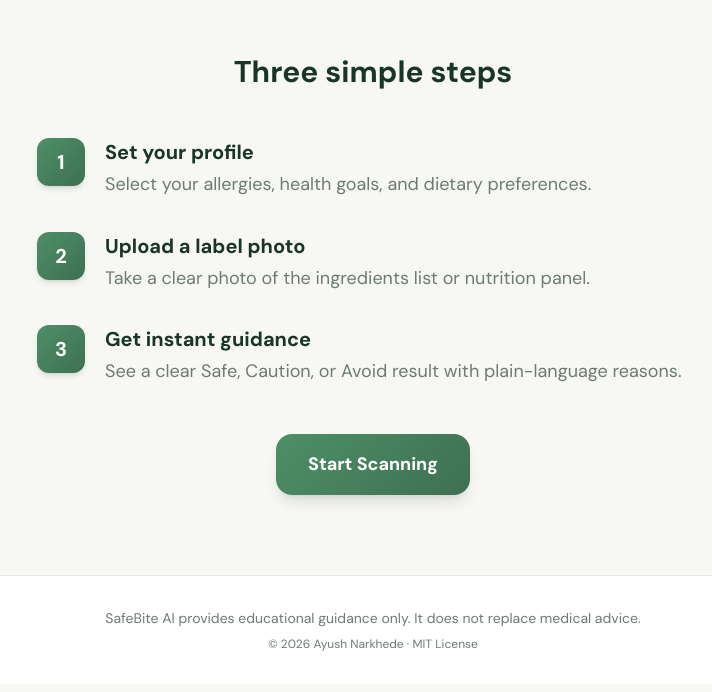
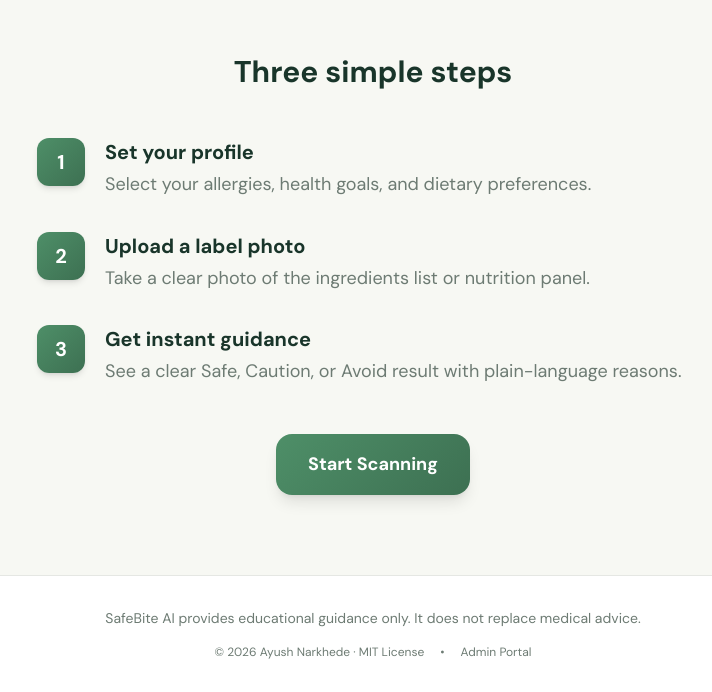
Before and after one commit to ayush0121n/SafeBiteAi, a React (Vite) app in the folder frontend/: page / in a window 1280 px wide. Shown: the part 1254-1946 px from the top of the page, without its empty margins (267-979 px from the left). Built offline with nearby package versions, Linux system fonts and the light colour scheme; no server answers.

Commit message:
fix: make landing page CTAs dynamic and add admin link

```diff
--- a/frontend/src/pages/LandingPage.tsx
+++ b/frontend/src/pages/LandingPage.tsx
@@ -1,7 +1,11 @@
-import { Link } from "react-router-dom";
-import { ShieldCheck, Upload, User, Sparkles, Heart, Eye, Volume2 } from "lucide-react";
+import { Link, useNavigate } from "react-router-dom";
+import { ShieldCheck, Upload, User, Sparkles, Heart, Eye, ArrowRight } from "lucide-react";
+import { useProfileStore } from "../features/profile/profile.store";
 
 export function LandingPage() {
+  const profile = useProfileStore((s) => s.profile);
+  const hasProfile = profile.allergies.length > 0 || profile.conditions.length > 0;
+  const navigate = useNavigate();
   return (
     <div className="min-h-screen">
       {/* Hero Section */}
@@ -30,11 +34,11 @@ export function LandingPage() {
           </p>
 
           <Link
-            to="/onboarding"
+            to={hasProfile ? "/app" : "/onboarding"}
             className="inline-flex items-center gap-3 gradient-primary text-white text-xl font-bold py-4 px-10 rounded-2xl shadow-lg hover:shadow-xl transition-all hover:scale-[1.02] active:scale-[0.98]"
           >
-            <Upload size={24} />
-            Get Started Free
+            {hasProfile ? <ArrowRight size={24} /> : <Upload size={24} />}
+            {hasProfile ? "Go to Dashboard" : "Get Started Free"}
           </Link>
 
           <p className="mt-6 text-[var(--color-muted)] text-sm flex flex-col sm:flex-row items-center justify-center gap-4">
@@ -121,7 +125,7 @@ export function LandingPage() {
 
           <div className="text-center mt-12">
             <Link
-              to="/onboarding"
+              to={hasProfile ? "/app/scan" : "/onboarding"}
               className="inline-flex items-center gap-2 gradient-primary text-white font-bold py-4 px-8 rounded-2xl shadow-lg hover:shadow-xl transition-all"
             >
               Start Scanning
@@ -135,9 +139,13 @@ export function LandingPage() {
         <p className="text-[var(--color-muted)] text-sm mb-2">
           SafeBite AI provides educational guidance only. It does not replace medical advice.
         </p>
-        <p className="text-[var(--color-muted)] text-xs">
-          © 2026 Ayush Narkhede · MIT License
-        </p>
+        <div className="flex items-center justify-center gap-4 text-[var(--color-muted)] text-xs mt-4">
+          <p>© 2026 Ayush Narkhede · MIT License</p>
+          <span>•</span>
+          <Link to="/admin" className="hover:text-[var(--color-primary)] transition-colors">
+            Admin Portal
+          </Link>
+        </div>
       </footer>
     </div>
   );
```
